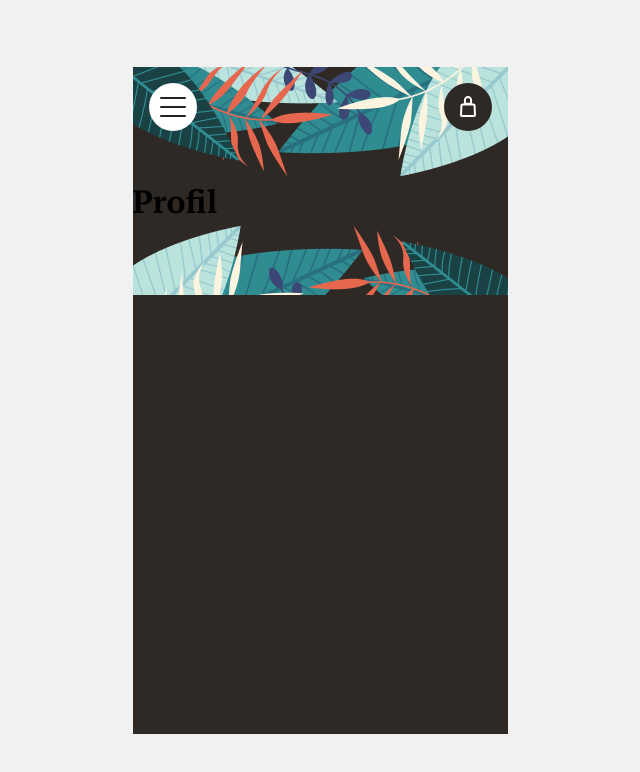
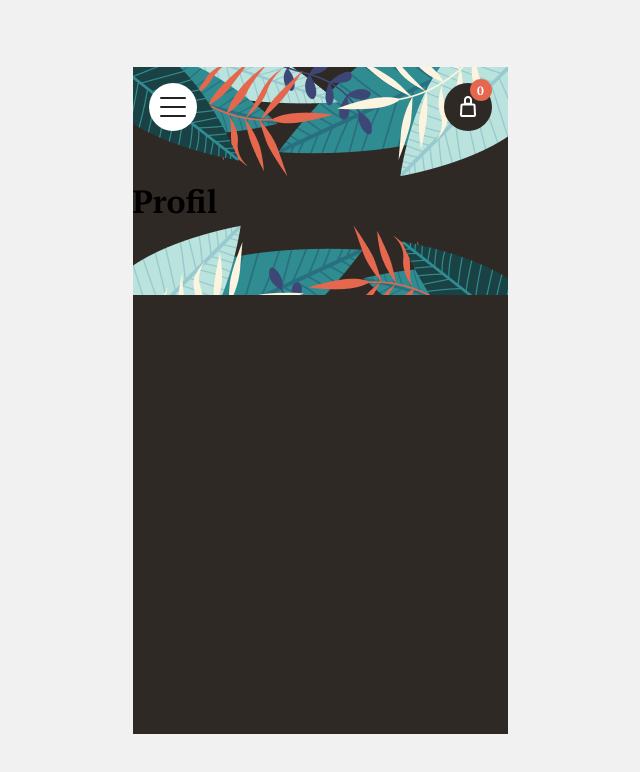
Before and after one commit to justinhumane/oscar-altkvist_FU-JS23_airbean, a React (Vite) app: page /profile in a window 1280 px wide. Shown: the top 772 px of the page, without its empty margins (320-960 px from the left). Built offline with nearby package versions, Linux system fonts and the light colour scheme.

Commit message:
Moved cart items to their own component

```diff
--- a/src/components/Cart/Cart.scss
+++ b/src/components/Cart/Cart.scss
@@ -1,13 +1,12 @@
+@use "../../sass/" as *;
+@use "sass:map";
+
 .overlay {
   position: absolute;
   top: 0;
-  background: rgba(0, 0, 0, 0.5);
+  background: rgba(0, 0, 0, 0.7);
   width: 100%;
   height: 667px;
-
-  &.hidden {
-    display: none;
-  }
 
   & > .cart {
     background: #fff;
@@ -15,6 +14,7 @@
     margin: 0 auto;
     border-radius: 3px;
     margin-top: 3.8rem;
+    padding: 1.5rem 1rem;
 
     &::before {
       content: "";
@@ -27,5 +27,47 @@
       top: 3.5rem;
       right: 1.8rem;
     }
+
+    & > h1 {
+      font-size: 2rem;
+      text-align: center;
+      font-weight: bold;
+    }
+
+    & > .cart-items {
+      @include flex($direction: column, $gap: 1rem);
+      margin: 1rem 0;
+
+      & > .cart-item {
+        padding-right: 1rem;
+        @include flex($align: center, $gap: 1rem);
+
+        & > .item-info {
+          width: 100%;
+
+          & > .top-row {
+            font-family: "PT Sans", sans-serif;
+            font-size: 1.25rem;
+            font-weight: bold;
+            width: 100%;
+            border-bottom: 1px dotted map.get($theme-colors, "brown");
+          }
+
+          & > .bottom-row {
+            font-size: 0.75rem;
+          }
+        }
+
+        & > .amount {
+          font-size: 0.875rem;
+          font-weight: 600;
+          @include flex($direction: column, $align: center, $gap: 0.5rem);
+
+          & > img {
+            cursor: pointer;
+          }
+        }
+      }
+    }
   }
 }
--- a/src/components/Cart/Cart.tsx
+++ b/src/components/Cart/Cart.tsx
@@ -1,4 +1,6 @@
 import { MouseEvent } from "react";
+import { useCartStore } from "../../stores/cart";
+import CartItemComponent from "../CartItem/CartItem";
 import "./Cart.scss";
 
 const CartComponent = ({
@@ -8,10 +10,23 @@ const CartComponent = ({
   cartToggle: boolean;
   handleCartToggle: (e: MouseEvent) => void;
 }) => {
+  const cartStore = useCartStore();
+  const totalPrice = cartStore.cart.reduce((total, cartItem) => {
+    const itemPrice = cartItem.item.price * cartItem.amount;
+    return total + itemPrice;
+  }, 0);
+
   return (
     <div className={"overlay" + (cartToggle ? "" : " hidden")} onClick={(e) => handleCartToggle(e as MouseEvent)}>
-      <div className={"cart"}>
+      <div className="cart">
         <h1>Din beställning</h1>
+        <div className="cart-items">
+          {cartStore.cart.map((cartItem) => (
+            <CartItemComponent cartItem={cartItem} />
+          ))}
+        </div>
+        <div>Totalt: {totalPrice}</div>
+        <button>Take my money!</button>
       </div>
     </div>
   );
--- /dev/null
+++ b/src/components/CartItem/CartItem.scss
@@ -0,0 +1,33 @@
+@use "../../sass/" as *;
+@use "sass:map";
+
+.cart-item {
+  padding-right: 1rem;
+  @include flex($align: center, $gap: 1rem);
+
+  & > .item-info {
+    width: 100%;
+
+    & > .top-row {
+      font-family: "PT Sans", sans-serif;
+      font-size: 1.25rem;
+      font-weight: bold;
+      width: 100%;
+      border-bottom: 1px dotted map.get($theme-colors, "brown");
+    }
+
+    & > .bottom-row {
+      font-size: 0.75rem;
+    }
+  }
+
+  & > .amount {
+    font-size: 0.875rem;
+    font-weight: 600;
+    @include flex($direction: column, $align: center, $gap: 0.5rem);
+
+    & > img {
+      cursor: pointer;
+    }
+  }
+}
--- /dev/null
+++ b/src/components/CartItem/CartItem.tsx
@@ -0,0 +1,29 @@
+import { useCartStore } from "../../stores/cart";
+import incrementIcon from "../../assets/increment.svg";
+import decrementIcon from "../../assets/decrement.svg";
+import { CartItem } from "../../types/cart";
+import "./CartItem.scss";
+
+const CartItemComponent = ({ cartItem }: { cartItem: CartItem }) => {
+  const cartStore = useCartStore();
+
+  return (
+    <div key={cartItem.item.id} className="cart-item">
+      <div className="item-info">
+        <div className="top-row">{cartItem.item.title}</div>
+        <div className="bottom-row">{cartItem.item.price * cartItem.amount} kr</div>
+      </div>
+      <div className="amount">
+        <img src={incrementIcon} alt="" onClick={() => cartStore.incrementQuantity(cartItem.item.id)} />
+        {cartItem.amount}
+        {cartItem.amount === 1 ? (
+          <img src={decrementIcon} alt="" onClick={() => cartStore.removeFromCart(cartItem.item.id)} />
+        ) : (
+          <img src={decrementIcon} alt="" onClick={() => cartStore.decrementQuantity(cartItem.item.id)} />
+        )}
+      </div>
+    </div>
+  );
+};
+
+export default CartItemComponent;
--- a/src/components/Header/Header.scss
+++ b/src/components/Header/Header.scss
@@ -6,17 +6,17 @@
   background: url(../../assets/header.png) no-repeat;
   height: 7.0625rem;
 
-  & .menu-icon,
-  & .cart-icon {
-    width: 3rem;
-    height: 3rem;
-    border-radius: 100%;
-    @include center-div;
-  }
-
   & > header {
     padding: 1rem;
     @include flex($justify: space-between, $align: flex-start);
+
+    & > .menu-icon,
+    & > .cart-icon {
+      width: 3rem;
+      height: 3rem;
+      border-radius: 100%;
+      @include center-div;
+    }
 
     & > .menu-icon {
       background: #fff;
@@ -24,6 +24,22 @@
 
     & > .cart-icon {
       background: #2f2926;
+      position: relative;
+
+      & > .indicator {
+        position: absolute;
+        top: -0.2rem;
+        right: 0;
+        font-family: "PT Serif", serif;
+        font-weight: bold;
+        font-size: 0.75rem;
+        color: #fff;
+        background: map.get($theme-colors, "orange");
+        border-radius: 100%;
+        width: 1.375rem;
+        height: 1.375rem;
+        @include center-div;
+      }
     }
   }
 }
--- a/src/components/Header/Header.tsx
+++ b/src/components/Header/Header.tsx
@@ -1,9 +1,10 @@
 import { MouseEvent } from "react";
+import CartComponent from "../Cart/Cart";
+import NavComponent from "../Nav/Nav";
+import cart from "../../assets/cart-icon.svg";
 import menuOpen from "../../assets/menu-icon.svg";
-import cart from "../../assets/cart-icon.svg";
 import "./Header.scss";
-import NavComponent from "../Nav/Nav";
-import CartComponent from "../Cart/Cart";
+import { useCartStore } from "../../stores/cart";
 
 const HeaderComp = ({
   menuToggle,
@@ -16,6 +17,9 @@ const HeaderComp = ({
   cartToggle: boolean;
   handleCartToggle: (e: MouseEvent) => void;
 }) => {
+  const cartStore = useCartStore();
+  const totalQuantity = cartStore.cart.reduce((total, cartItem) => total + cartItem.amount, 0);
+
   return (
     <>
       <div className="header">
@@ -24,6 +28,7 @@ const HeaderComp = ({
             <img src={menuOpen} alt="" />
           </div>
           <div className="cart-icon" onClick={(e) => handleCartToggle(e)}>
+            <div className="indicator">{totalQuantity}</div>
             <img src={cart} alt="" onClick={(e) => handleCartToggle(e)} />
           </div>
         </header>
--- a/src/components/MenuItem/MenuItem.scss
+++ b/src/components/MenuItem/MenuItem.scss
@@ -9,6 +9,7 @@
     border-radius: 100%;
     width: 2rem;
     height: 2rem;
+    cursor: pointer;
     @include center-div;
   }
 
--- a/src/components/MenuItem/MenuItem.tsx
+++ b/src/components/MenuItem/MenuItem.tsx
@@ -1,12 +1,15 @@
 import add from "../../assets/add-icon.svg";
+import { useCartStore } from "../../stores/cart";
 import { MenuItem } from "../../types/menuItem";
 import "./MenuItem.scss";
 
 const MenuItemComponent = ({ item }: { item: MenuItem }) => {
+  const cartStore = useCartStore();
+
   return (
     <div className="menu-item">
       <div>
-        <div className="add-item">
+        <div className="add-item" onClick={() => cartStore.addToCart(item)}>
           <img src={add} alt="" />
         </div>
       </div>
--- a/src/components/Nav/Nav.scss
+++ b/src/components/Nav/Nav.scss
@@ -11,6 +11,10 @@
 
   & > .menu-icon {
     background: #fff;
+    width: 3rem;
+    height: 3rem;
+    border-radius: 100%;
+    @include center-div;
   }
 
   & > nav {
@@ -26,8 +30,4 @@
       text-decoration: none;
     }
   }
-
-  &.hidden {
-    display: none;
-  }
 }
--- a/src/main.scss
+++ b/src/main.scss
@@ -41,3 +41,7 @@ h4 {
 .overflow-hidden {
   overflow: hidden;
 }
+
+.hidden {
+  display: none;
+}
--- a/src/stores/cart.ts
+++ b/src/stores/cart.ts
@@ -1,16 +1,6 @@
 import { create } from "zustand";
 import { persist, createJSONStorage } from "zustand/middleware";
-import { MenuItem } from "../types/menuItem";
-
-interface CartState {
-  cart: CartItem[];
-  addToCart: (item: MenuItem) => void;
-}
-
-interface CartItem {
-  item: MenuItem;
-  amount: number;
-}
+import { CartState } from "../types/cart";
 
 export const useCartStore = create<CartState>()(
   persist(
@@ -32,21 +22,21 @@ export const useCartStore = create<CartState>()(
           }
         });
       },
-      incrementQuantity: (itemId: MenuItem["id"]) => {
+      incrementQuantity: (itemId) => {
         set((state) => ({
           cart: state.cart.map((cartItem) =>
             cartItem.item.id === itemId ? { ...cartItem, amount: cartItem.amount + 1 } : cartItem
           ),
         }));
       },
-      decrementQuantity: (itemId: MenuItem["id"]) => {
+      decrementQuantity: (itemId) => {
         set((state) => ({
           cart: state.cart.map((cartItem) =>
             cartItem.item.id === itemId && cartItem.amount > 1 ? { ...cartItem, amount: cartItem.amount - 1 } : cartItem
           ),
         }));
       },
-      removeFromCart: (itemId: MenuItem["id"]) => {
+      removeFromCart: (itemId) => {
         set((state) => ({
           cart: state.cart.filter((cartItem) => cartItem.item.id !== itemId),
         }));
```
Also changed, not shown: src/types/cart.d.ts (added, +14 -0 lines), src/assets/decrement.svg (added), src/assets/increment.svg (added).
